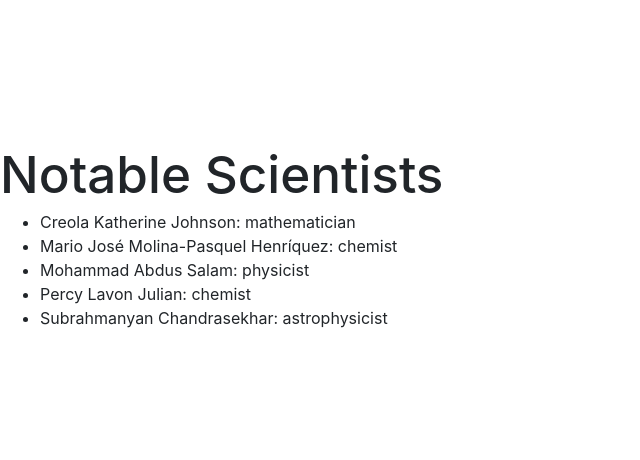
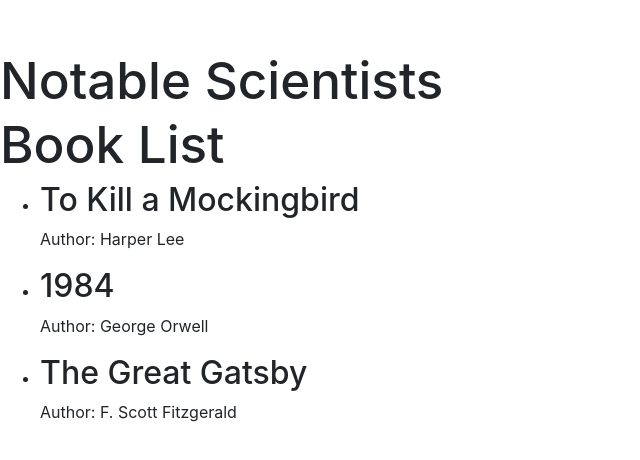
Before and after one commit to maheshsp1809/LReact, a React (Vite) app in the folder my-react-app/vite-project/: page / in a window 1280 px wide. Shown: the part 154-614 px from the top of the page, without its empty margins (0-640 px from the left). Built offline with nearby package versions, Linux system fonts and the light colour scheme.

Commit message:
some code

```diff
--- a/my-react-app/vite-project/src/Components/App.jsx
+++ b/my-react-app/vite-project/src/Components/App.jsx
@@ -2,6 +2,7 @@ import Greeting from './Greeting.jsx'
 import List from './List.jsx';
 import UserGreeting from './UserGreeting.jsx';
 import { getImageUrl } from './Utils.jsx';
+import BookList from './Que.jsx';
 
 function Profile(props) {
   const { name, imageId, profession, awards, discovery } = props;
@@ -67,8 +68,10 @@ export default function Gallery() {
       {/* <Profile {...profile1Props} />
       <Profile {...profile2Props} /> */}
       {/* <Greeting/>
-      <UserGreeting/> */}
-      <List/>
+      {/* <UserGreeting/> */}
+      {/* <List/>  */}
+      <BookList/>
+
     </div>
   );
 }
--- /dev/null
+++ b/my-react-app/vite-project/src/Components/Que.jsx
@@ -0,0 +1,36 @@
+// //Question: Given an array of numbers, render a list of <li> elements that display each number.
+// Example array: [1, 2, 3, 4, 5]
+// import React from 'react'
+// const arr=[1, 2, 3, 4, 5];
+// const Que = () => arr.map(Number=> <li>{Number}</li>);
+
+// export default Que
+
+// Question: Given an array of objects representing books,
+// render a list of <li> elements that display the book title and author.
+
+import React from 'react';
+
+const BookList = () => {
+  const books = [
+    { id: 1, title: 'To Kill a Mockingbird', author: 'Harper Lee' },
+    { id: 2, title: '1984', author: 'George Orwell' },
+    { id: 3, title: 'The Great Gatsby', author: 'F. Scott Fitzgerald' },
+  ];
+
+  return (
+    <div>
+      <h1>Book List</h1>
+      <ul>
+        {books.map((book) => (
+          <li key={book.id}>
+            <h2>{book.title}</h2>
+            <p>Author: {book.author}</p>
+          </li>
+        ))}
+      </ul>
+    </div>
+  );
+};
+
+export default BookList;
--- /dev/null
+++ b/my-react-app/vite-project/src/Components/data.jsx
@@ -0,0 +1,5 @@
+const books=[
+    { id: 1, title: 'To Kill a Mockingbird', author: 'Harper Lee' },
+    { id: 2, title: '1984', author: 'George Orwell' },
+    { id: 3, title: 'The Great Gatsby', author: 'F. Scott Fitzgerald' },
+  ]
```
